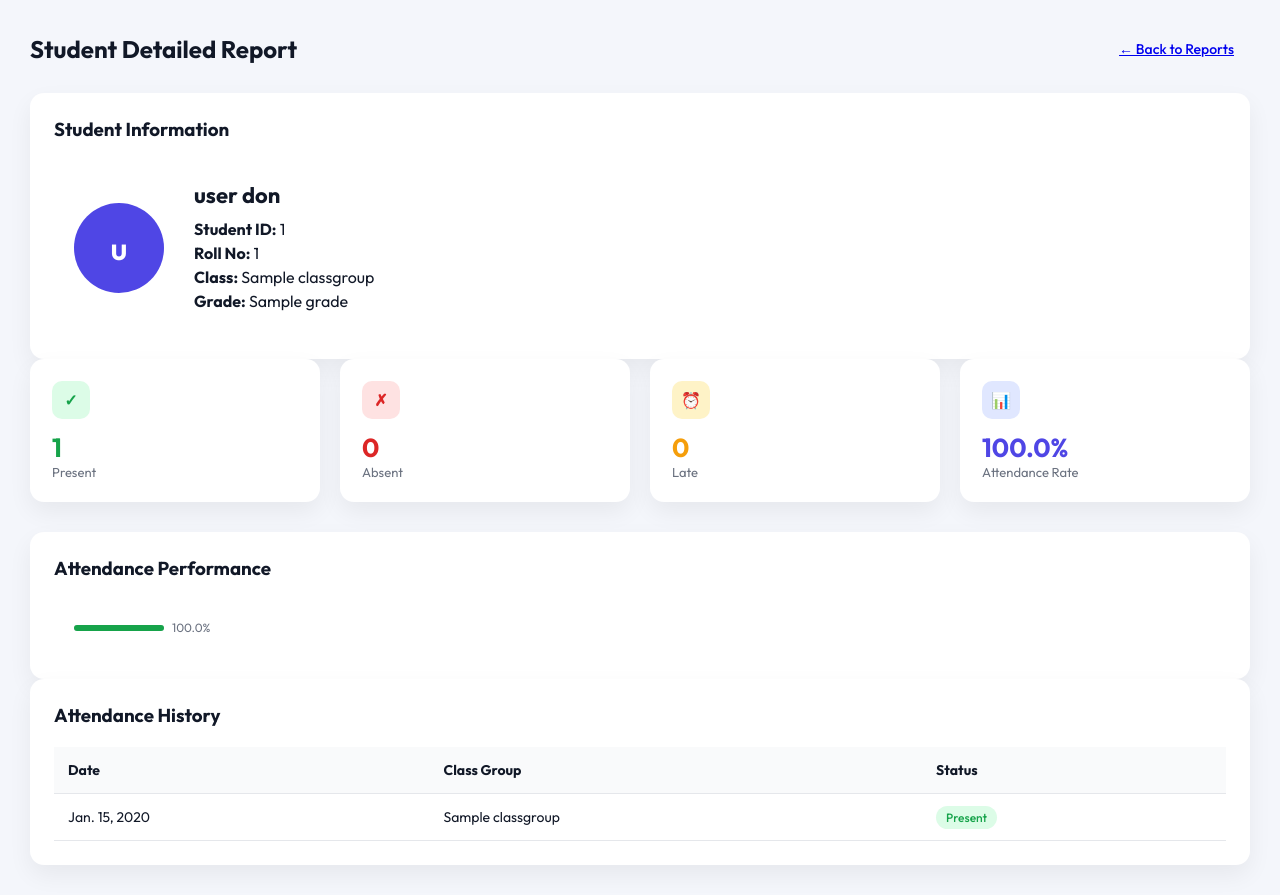
After one commit to Bibash02/Smart-Attendance-System, a Django app: page /attendance/teacher/report/1/ in a window 1280 px wide. The commit adds this page. Run offline with Django 5.2, Linux system fonts and the light colour scheme; a user stored in the database is signed in; data comes from the database, SQL or seed files in the repository; tables that the repository leaves empty hold one stand-in row (values such as "Sample post"); parts of the project's set-up code (start-up, migrations or seed data) failed here and were passed over.

Commit message:
update the teacher panel

```diff
--- a/attendance/urls.py
+++ b/attendance/urls.py
@@ -1,22 +1,29 @@
 from django.urls import path
+from django.contrib.auth.views import *
 from .views import *
 
 urlpatterns = [
     # path('', auth_page, name='auth_page'),
-    path('', auth, name='auth'),
+    path('', auth, name='auth_page'),
     path('login/', login_view, name='login'),
     path('register/', register_view, name='register'),
     # path('student/register', student_register, name='student_register'),
     # path('teacher/register', teacher_register, name='teacher_register'),
     path('logout/', logout_view, name='logout'),
-    path('forgot-password', forgot_password, name='forgot_password'),
+    # path('forgot-password', forgot_password, name='forgot_password'),
     # path('login/redirect', redirect_dashboard, name='redirect_dashboard'),
+
+    path('forgot-password/', PasswordResetView.as_view(), name='password_reset'),
+    path('reset-password-sent/', PasswordResetDoneView.as_view(), name='password_reset_done'),
+    path('reset/<uidb64>/<token>/', PasswordResetConfirmView.as_view(), name='password_reset_confirm'),
+    path('reset-complete/', PasswordResetCompleteView.as_view(), name='password_reset_complete'),
 
     path('teacher/dashboard', teacher_dashboard, name='teacher_dashboard'),
     # path('teacher/mark', teacher_mark_attendance, name='teacher_mark_attendance'),
     path('teacher/groups', teacher_groups, name='teacher_groups'),
     path('teacher/attendance', teacher_qr_attendance, name='teacher_qr-attendance'),
     path('teacher/reports', teacher_reports, name='teacher_reports'),
+    path('teacher/report/<int:student_id>/', student_detail_report, name='student_detail_report'),
 
     path('teacher/mark-attendance/<int:group_id>/', mark_attendance, name='mark_attendance'),
     path('teacher/add_student/<int:group_id>', add_student, name='add_student'),
--- a/attendance/views.py
+++ b/attendance/views.py
@@ -709,6 +709,34 @@ def teacher_reports(request):
     return render(request, 'teacher_reports.html', context)
 
 @login_required
+def student_detail_report(request, student_id):
+    student = get_object_or_404(StudentProfile, id=student_id)
+
+    attendance_records = Attendance.objects.filter(student=student).order_by('-date')
+
+    total = attendance_records.count()
+    present = attendance_records.filter(status='PRESENT').count()
+    absent = attendance_records.filter(status='ABSENT').count()
+    late = attendance_records.filter(status='LATE').count()
+
+    percentage = 0
+    if total > 0:
+        percentage = round((present / total) * 100, 2)
+
+    context = {
+        'student': student,
+        'records': attendance_records,
+        'total': total,
+        'present': present,
+        'absent': absent,
+        'late': late,
+        'percentage': percentage,
+    }
+
+    return render(request, 'student_detail_report.html', context)
+
+
+@login_required
 def student_dashboard(request):
 
     user = request.user
--- a/config/urls.py
+++ b/config/urls.py
@@ -16,8 +16,13 @@ Including another URLconf
 """
 from django.contrib import admin
 from django.urls import path, include
+from django.conf import settings
+from django.conf.urls.static import static
 
 urlpatterns = [
     path('admin/', admin.site.urls),
     path('attendance/', include('attendance.urls')),
 ]
+
+if settings.DEBUG:
+    urlpatterns += static(settings.MEDIA_URL, document_root=settings.MEDIA_ROOT)
--- a/templates/signin.html
+++ b/templates/signin.html
@@ -49,7 +49,7 @@
                 </div>
 
                 <div class="forgot-password">
-                    <a href="javascript:void(0)" onclick="openForgot()">Forgot password?</a>
+                    <a href="{% url 'password_reset' %}" class="forgot-password/" onclick="openForgot()">Forgot password?</a>
                 </div>
 
                 <button type="submit" class="submit-btn">Sign In</button>
@@ -114,7 +114,7 @@
         <span class="close" onclick="closeForgot()">&times;</span>
         <h2>Reset Password</h2>
 
-        <form method="POST" action="{% url 'forgot_password' %}">
+        <form method="POST" action="{% url 'password_reset' %}" class="forgot-password/">
             {% csrf_token %}
             <div class="form-group">
                 <label>Enter your email</label>
--- /dev/null
+++ b/templates/student_detail_report.html
@@ -0,0 +1,188 @@
+{% load static %}
+<!DOCTYPE html>
+<html lang="en">
+<head>
+    <meta charset="UTF-8">
+    <title>Student Report - {{ student.user.get_full_name }}</title>
+    <link href="https://fonts.googleapis.com/css2?family=Outfit:wght@300;400;500;600;700&family=DM+Serif+Display&display=swap" rel="stylesheet">
+    <link rel="stylesheet" href="{% static 'css/reports.css' %}">
+    <style>
+        .student-profile-section {
+        display: flex;
+        align-items: center;
+        gap: 30px;
+        padding: 20px;
+    }
+
+    .student-avatar-lg {
+        width: 90px;
+        height: 90px;
+        background: var(--primary);
+        color: white;
+        font-size: 32px;
+        font-weight: 600;
+        border-radius: 50%;
+        display: flex;
+        align-items: center;
+        justify-content: center;
+    }
+
+    .student-details h3 {
+        margin-bottom: 10px;
+        font-size: 22px;
+    }
+
+    .student-details p {
+        margin: 4px 0;
+        color: var(--text-muted);
+    }
+
+    .attendance-performance {
+        padding: 20px;
+    }
+    </style>
+</head>
+<body>
+
+<div class="container">
+    <main class="main-content">
+
+        <!-- Page Header -->
+        <div class="page-header">
+            <h2>Student Detailed Report</h2>
+            <a href="{% url 'teacher_reports' %}" class="btn">
+                ← Back to Reports
+            </a>
+        </div>
+
+        <!-- Student Profile Card -->
+        <div class="report-card">
+            <div class="report-header">
+                <h3>Student Information</h3>
+            </div>
+
+            <div class="student-profile-section">
+                <div class="student-avatar-lg">
+                    {{ student.user.first_name|slice:":1" }}{{ student.user.last_name|slice:":1" }}
+                </div>
+
+                <div class="student-details">
+                    <h3>{{ student.user.get_full_name }}</h3>
+                    <p><strong>Student ID:</strong> {{ student.student_id }}</p>
+                    <p><strong>Roll No:</strong> {{ student.roll_no }}</p>
+                    <p><strong>Class:</strong> {{ student.class_group.name }}</p>
+                    <p><strong>Grade:</strong> {{ student.grade.name }}</p>
+                </div>
+            </div>
+        </div>
+
+        <!-- Statistics Overview -->
+        <div class="stats-overview">
+
+            <div class="stat-card">
+                <div class="stat-header">
+                    <div class="stat-icon success">✓</div>
+                </div>
+                <div class="stat-value" style="color: var(--success)">
+                    {{ present }}
+                </div>
+                <div class="stat-label">Present</div>
+            </div>
+
+            <div class="stat-card">
+                <div class="stat-header">
+                    <div class="stat-icon danger">✗</div>
+                </div>
+                <div class="stat-value" style="color: var(--danger)">
+                    {{ absent }}
+                </div>
+                <div class="stat-label">Absent</div>
+            </div>
+
+            <div class="stat-card">
+                <div class="stat-header">
+                    <div class="stat-icon warning">⏰</div>
+                </div>
+                <div class="stat-value" style="color: var(--warning)">
+                    {{ late }}
+                </div>
+                <div class="stat-label">Late</div>
+            </div>
+
+            <div class="stat-card">
+                <div class="stat-header">
+                    <div class="stat-icon primary">📊</div>
+                </div>
+                <div class="stat-value" style="color: var(--primary)">
+                    {{ percentage }}%
+                </div>
+                <div class="stat-label">Attendance Rate</div>
+            </div>
+
+        </div>
+
+        <!-- Attendance Progress Bar -->
+        <div class="report-card">
+            <div class="report-header">
+                <h3>Attendance Performance</h3>
+            </div>
+
+            <div class="attendance-performance">
+                <div class="attendance-bar">
+                    <div class="bar-container">
+                        <div class="bar-fill"
+                             style="width: {{ percentage }}%">
+                        </div>
+                    </div>
+                    <span class="percentage">{{ percentage }}%</span>
+                </div>
+            </div>
+        </div>
+
+        <!-- Attendance History Table -->
+        <div class="report-card">
+            <div class="report-header">
+                <h3>Attendance History</h3>
+            </div>
+
+            <div class="table-container">
+                <table>
+                    <thead>
+                        <tr>
+                            <th>Date</th>
+                            <th>Class Group</th>
+                            <th>Status</th>
+                        </tr>
+                    </thead>
+                    <tbody>
+                        {% for record in records %}
+                        <tr>
+                            <td>{{ record.date }}</td>
+                            <td>{{ record.group.name }}</td>
+                            <td>
+                                {% if record.status == "PRESENT" %}
+                                    <span class="status-badge present">Present</span>
+                                {% elif record.status == "ABSENT" %}
+                                    <span class="status-badge absent">Absent</span>
+                                {% else %}
+                                    <span class="status-badge late">Late</span>
+                                {% endif %}
+                            </td>
+                        </tr>
+                        {% empty %}
+                        <tr>
+                            <td colspan="3" style="text-align:center;">
+                                No attendance records found.
+                            </td>
+                        </tr>
+                        {% endfor %}
+                    </tbody>
+                </table>
+            </div>
+        </div>
+
+    </main>
+</div>
+
+</body>
+</html>
```
Also changed, not shown: templates/teacher_dashboard.html (+6 -1 lines), templates/teacher_groups.html (+8 -2 lines), templates/teacher_mark_attendance.html (+11 -0 lines), templates/teacher_reports.html (+12 -1 lines).
